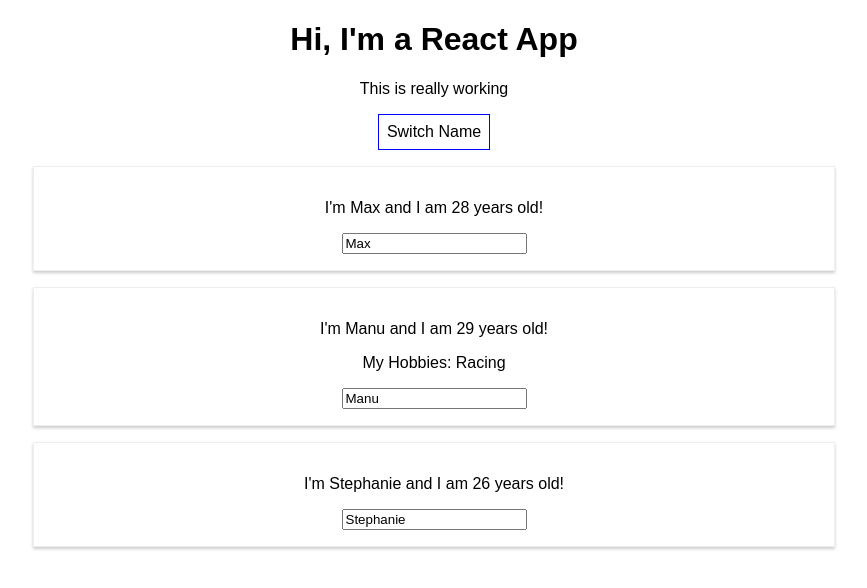
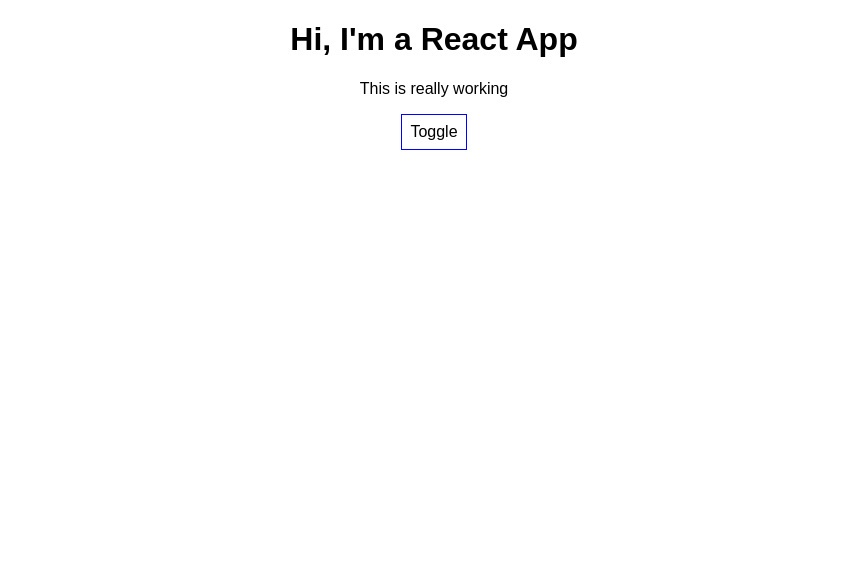
Before and after one commit to diballesteros/react-complete-guide, a React (Create React App) app: page / in a window 1280 px wide. Shown: the top 588 px of the page, without its empty margins (206-1073 px from the left). Built offline with nearby package versions, Linux system fonts and the light colour scheme.

Commit message:
List
-Showing elements
-Handling toggle event
-Conditional JSX

```diff
--- a/src/App.js
+++ b/src/App.js
@@ -9,7 +9,8 @@
       { name: 'Manu', age: 29 },
       { name: 'Stephanie', age: 26 }
     ],
-    otherState: 'some other unaffected value'
+    otherState: 'some other unaffected value',
+    showPersons: false
   }
 
   switchNameHandler = (newName) => {
@@ -34,6 +35,11 @@
     })
   }
 
+  togglePersonsHandler = () => {
+    const doesShow = this.state.showPersons;
+    this.setState({showPersons: !doesShow});
+  }
+
   render() {
     const style = {
       backgroundColor: 'white',
@@ -49,7 +55,10 @@
         <p>This is really working</p>
         <button
           style={style}
-        onClick={() => this.switchNameHandler('Maximillian!!')}>Switch Name</button>
+          onClick={this.togglePersonsHandler}>Toggle</button>
+
+        {this.state.showPersons ?
+        <div>
           <Person
             name={this.state.persons[0].name}
             age={this.state.persons[0].age} />
@@ -61,6 +70,8 @@
           <Person
             name={this.state.persons[2].name}
             age={this.state.persons[2].age} />
+        </div> : null
+        }
       </div>
     );
     // return React.createElement('div',{className: 'App'}, React.createElement('h1',null,'Does this work now?'));
```
Lines whose indentation alone changed are shown as unchanged.
